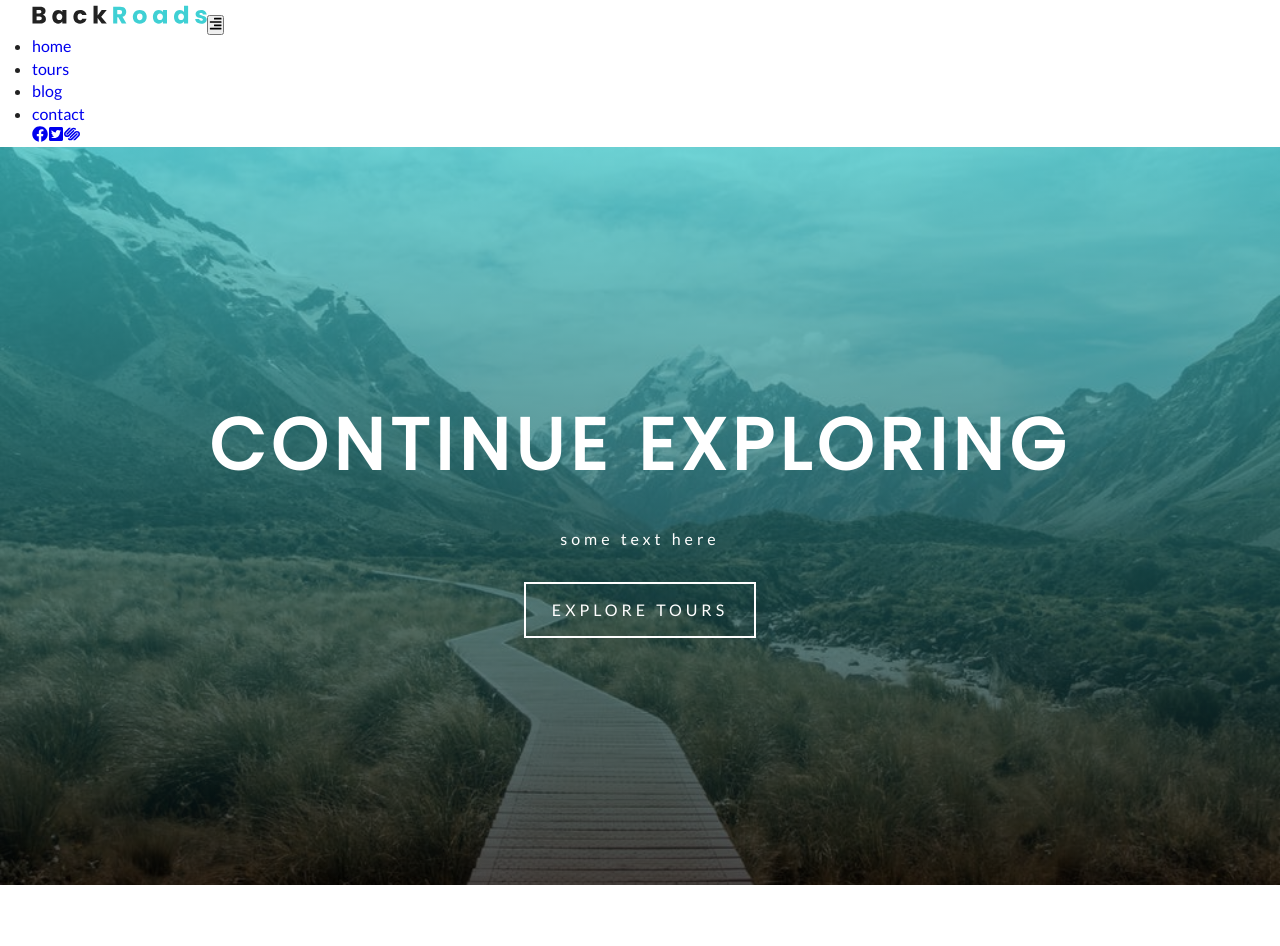
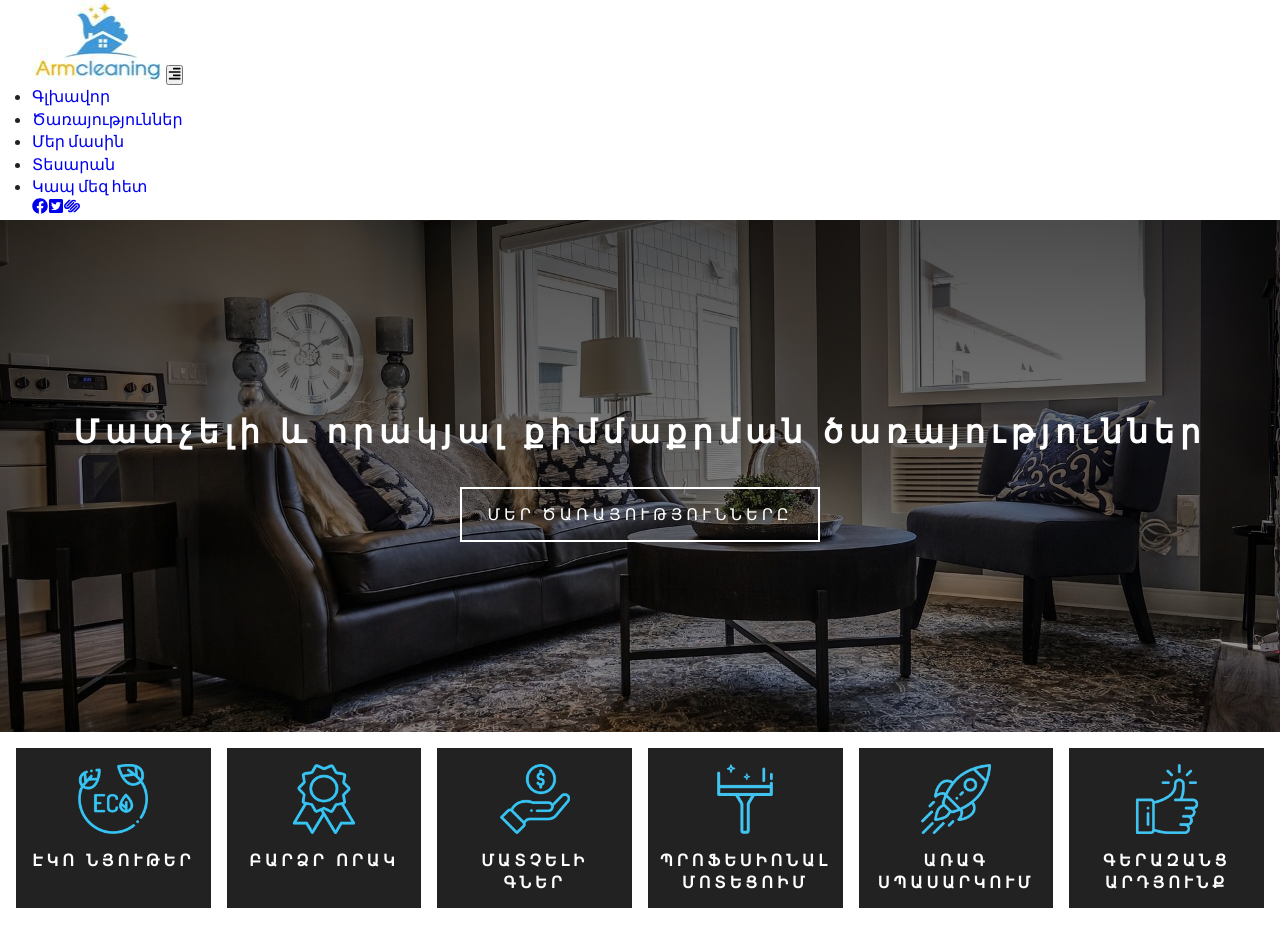
Before and after one commit to galust89/backwords, a Gatsby site: page / in a window 1280 px wide. Shown: the top 946 px of the page. Built offline with nearby package versions, Linux system fonts and the light colour scheme; Gatsby itself is replaced by a stand-in of ours.

Commit message:
edited home page

```diff
--- a/src/components/Banner.js
+++ b/src/components/Banner.js
@@ -4,8 +4,8 @@ import styles from "../css/banner.module.css"
 const Banner = ({ title, info, children }) => {
   return (
     <div className={styles.banner}>
-      <h1>{title}</h1>
-      <p>{info}</p>
+      {/*<h1>{title}</h1>*/}
+      <h1>{info}</h1>
       {children}
     </div>
   )
--- /dev/null
+++ b/src/components/Home/Advantages.js
@@ -0,0 +1,24 @@
+import React from "react"
+import styles from "../../css/advantages.module.css"
+import advantages from "../../constants/advantages"
+
+const Advantages = () => {
+  return (
+    <div className={styles.advantages}>
+      {advantages.map((item, index) => {
+        return <Advantage {...item} />
+      })}
+    </div>
+  )
+}
+
+const Advantage = ({ icon, text }) => {
+  return (
+    <div className={styles.advantage}>
+      <img className={styles.adImage} src={icon} alt={text} />
+      <h4 className={styles.textInfo}>{text}</h4>
+    </div>
+  )
+}
+
+export default Advantages
--- a/src/components/Navbar.js
+++ b/src/components/Navbar.js
@@ -4,7 +4,7 @@ import styles from "../css/navbar.module.css"
 import { FaAlignRight } from "react-icons/fa"
 import links from "../constants/links"
 import socialIcons from "../constants/social-icons"
-import logo from "../images/logo.svg"
+import logo from "../images/andlogo.png"
 
 const Navbar = () => {
   const [isOpen, setIsOpen] = useState(false)
--- a/src/components/layout.css
+++ b/src/components/layout.css
@@ -43,9 +43,10 @@ a {
   text-decoration: none;
 }
 .defaultHero {
-  min-height: calc(100vh - 62px);
-  background: linear-gradient(rgba(63, 208, 212, 0.7), rgba(0, 0, 0, 0.7)),
-    url("../images/defaultBcg.jpeg") center/cover no-repeat;
+  min-height: calc(100vh - 288px);
+  background:  linear-gradient(rgba(0, 0, 0, 0.7), rgba(0, 0, 0, 0.3)), url("../images/rug.jpg") center/cover no-repeat;
+  /*background: linear-gradient(rgba(63, 208, 212, 0.7), rgba(0, 0, 0, 0.7)),*/
+  /*url("../images/rug.jpg") center/cover no-repeat;*/
   display: flex;
   justify-content: center;
   align-items: center;
--- /dev/null
+++ b/src/constants/advantages.js
@@ -0,0 +1,34 @@
+import React from "react"
+import Eco from "../images/icon_03.png"
+import Quality from "../images/icon_01.png"
+import Price from "../images/icon_02.png"
+import Prof from "../images/icon_04.png"
+import Fast from "../images/icon_06.png"
+import Result from "../images/icon_05.png"
+
+export default [
+  {
+    icon: Eco,
+    text: "ԷԿՈ ՆՅՈՒԹԵՐ",
+  },
+  {
+    icon: Quality,
+    text: "ԲԱՐՁՐ ՈՐԱԿ",
+  },
+  {
+    icon: Price,
+    text: "ՄԱՏՉԵԼԻ ԳՆԵՐ",
+  },
+  {
+    icon: Prof,
+    text: "ՊՐՈՖԵՍԻՈՆԱԼ ՄՈՏԵՑՈԻՄ",
+  },
+  {
+    icon: Fast,
+    text: "ԱՌԱԳ ՍՊԱՍԱՐԿՈՒՄ",
+  },
+  {
+    icon: Result,
+    text: "ԳԵՐԱԶԱՆՑ ԱՐԴՅՈՒՆՔ",
+  },
+]
--- a/src/constants/links.js
+++ b/src/constants/links.js
@@ -1,18 +1,22 @@
 export default [
   {
     path: "/",
-    text: "home",
+    text: "Գլխավոր",
   },
   {
-    path: "/tours",
-    text: "tours",
+    path: "/service",
+    text: "Ծառայություններ",
   },
   {
-    path: "/blog",
-    text: "blog",
+    path: "/about",
+    text: "Մեր մասին",
+  },
+  {
+    path: "/photos",
+    text: "Տեսարան",
   },
   {
     path: "/contact",
-    text: "contact",
+    text: "Կապ մեզ հետ",
   },
 ]
--- /dev/null
+++ b/src/css/advantages.module.css
@@ -0,0 +1,25 @@
+.advantages {
+    display: grid;
+    grid-template-rows: 10rem;
+    grid-auto-rows: 10rem;
+    grid-template-columns:repeat(auto-fit, minmax(12rem, 1fr));
+    row-gap: 1rem;
+    column-gap: 1rem;
+    padding: 1rem 1rem;
+}
+.advantage {
+    display: flex;
+    flex-direction: column;
+    background: var(--mainBlack);
+    align-items: center;
+    padding: 1rem;
+}
+.adImage {
+    width: 70px;
+    height: 70px;
+    margin-bottom: 1rem;
+}
+.textInfo {
+    color: white;
+    text-align: center;
+}
--- a/src/css/banner.module.css
+++ b/src/css/banner.module.css
@@ -4,20 +4,14 @@
   color: var(--mainWhite);
 }
 .banner h1 {
-  font-size: 3.3rem;
-  text-transform: uppercase;
   margin-bottom: 2rem;
   padding: 0 1rem;
   letter-spacing: 6px;
 }
-.banner p {
-  width: 85%;
-  margin: 0 auto;
-  margin-bottom: 2rem;
-}
+
 @media screen and (min-width: 768px) {
   .banner h1 {
-    font-size: 4.5rem;
+    font-size: 2rem;
   }
   .banner p {
     width: 70%;
--- a/src/css/navbar.module.css
+++ b/src/css/navbar.module.css
@@ -4,7 +4,7 @@
   display: flex;
   justify-content: space-between;
   align-items: center;
-  padding: 1rem 1.25rem;
+  padding: 0.5rem 1.25rem;
 }
 .logo-btn {
   background: transparent;
@@ -55,7 +55,7 @@
     display: none;
   }
   .nav-center {
-    max-width: 1170px;
+    /*max-width: 1170px;*/
     margin: 0 auto;
     display: flex;
     justify-content: space-between;
--- a/src/pages/index.js
+++ b/src/pages/index.js
@@ -6,17 +6,19 @@ import Banner from "../components/Banner"
 import About from "../components/Home/About"
 import Services from "../components/Home/Services"
 import Header from "../components/Home/Header"
+import Advantages from "../components/Home/Advantages"
 
 export default () => (
   <Layout>
     <Header />
     <SimpleHero>
-      <Banner title="continue exploring" info="some text here">
+      <Banner info="Մատչելի և որակյալ քիմմաքրման ծառայություններ">
         <Link to="/tours" className="btn-white">
-          explore tours
+          Մեր Ծառայությունները
         </Link>
       </Banner>
     </SimpleHero>
+    <Advantages />
     <About />
     <Services />
   </Layout>
```
Also changed, not shown: src/images/andlogo.png (added), src/images/armlogo.png (added), src/images/icon_01.png (added), src/images/icon_02.png (added), src/images/icon_03.png (added), src/images/icon_04.png (added), src/images/icon_05.png (added), src/images/icon_06.png (added), src/images/logo.jpg (added), src/images/rug.jpg (added).
